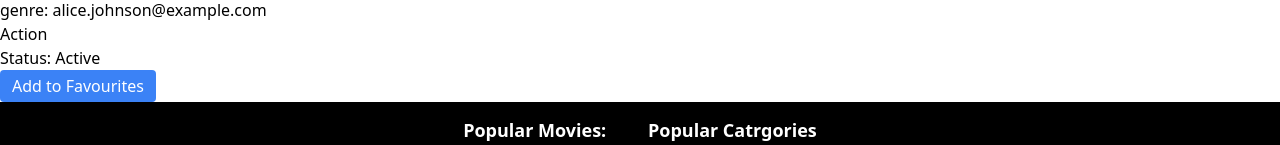
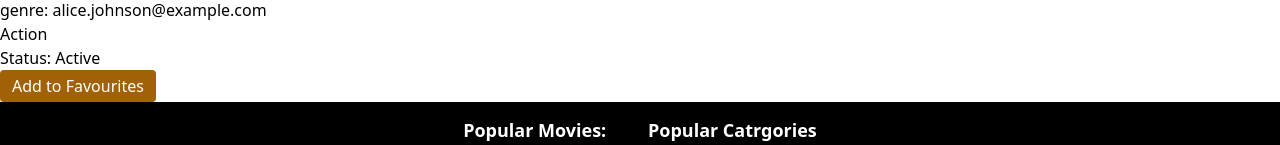
Before and after one commit to bazil-1854/Mid-Exam, a React (Create React App) app: page /movie-detail/1 in a window 1280 px wide. Shown: the part 396-541 px from the top of the page. Built offline with nearby package versions, Linux system fonts and the light colour scheme.

Commit message:
Update Movie etails UI ....

```diff
--- a/src/Components/MovieDetail.jsx
+++ b/src/Components/MovieDetail.jsx
@@ -11,7 +11,6 @@ const MovieDetail = () => {
     const { addToCart } = useContext(FavuoriteThemeContext);
     useEffect(() => {
         let movie;
-
         //movie = movieDetails.filter(moviedet => moviedet.id === id);
         movie = movies[id - 1];
         //console.log(movieDetails);
@@ -30,7 +29,7 @@ const MovieDetail = () => {
                 <p>Status: {movieDetails.type ? 'Active' : 'Inactive'}</p>
                 <button
                     onClick={() => addToCart(movieDetails)}
-                    className="bg-blue-500 text-white px-3 py-1 rounded hover:bg-blue-600 transition"
+                    className="bg-yellow-700 text-white px-3 py-1 rounded hover:bg-blue-600 transition"
                 >
                     Add to Favourites
                 </button>
```
